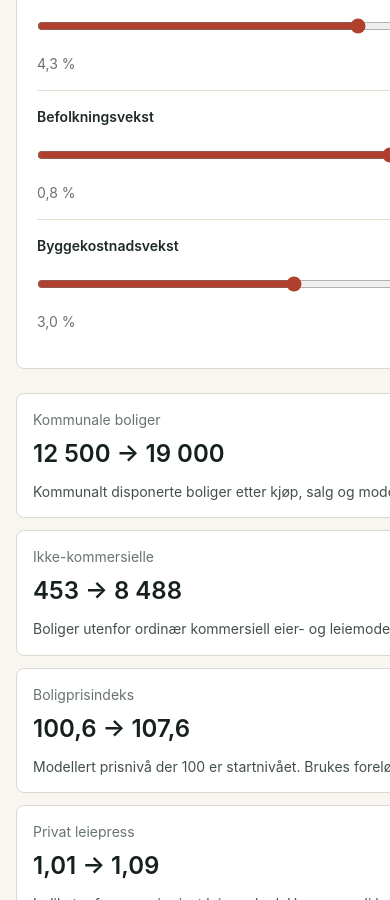
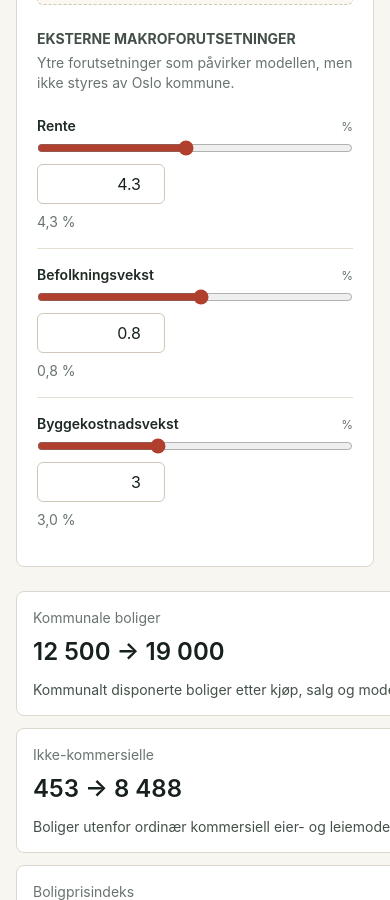
Before and after one commit to runehol/bolig-simulator, a React (Vite) app: page / in a window 390 px wide. Shown: the part 1100-2000 px from the top of the page. Built offline with nearby package versions, Linux system fonts and the light colour scheme.

Commit message:
Tighten responsive UI layout

```diff
--- a/src/ui/ChartPanel.tsx
+++ b/src/ui/ChartPanel.tsx
@@ -25,7 +25,7 @@ export function ChartPanel({
   years,
 }: ChartPanelProps) {
   return (
-    <section className="rounded-lg border border-[#ddd8cd] bg-white p-5">
+    <section className="min-w-0 max-w-full rounded-lg border border-[#ddd8cd] bg-white p-5">
       <div className="mb-5 flex flex-col justify-between gap-3 sm:flex-row sm:items-end">
         <div>
           <h2 className="m-0 text-xl font-semibold">{title}</h2>
--- a/src/ui/HistoricalBacktestView.tsx
+++ b/src/ui/HistoricalBacktestView.tsx
@@ -122,7 +122,7 @@ export function HistoricalBacktestView() {
   const periodLabel = `${historicalModelStart.startYear}-${historicalModelStart.endYear}`;
 
   return (
-    <section className="grid gap-6">
+    <section className="grid min-w-0 gap-6">
       <header className="max-w-5xl">
         <h1 className="m-0 text-3xl leading-[1.1] tracking-normal sm:text-5xl">
           Historisk test
@@ -135,7 +135,7 @@ export function HistoricalBacktestView() {
         </p>
       </header>
 
-      <div className="grid gap-3 sm:grid-cols-2 lg:grid-cols-4">
+      <div className="grid grid-cols-1 gap-3 lg:grid-cols-2 2xl:grid-cols-4">
         <SummaryCard
           explanation="Gjennomsnittlig absolutt årsavvik mellom modellert og observert total boligbestand."
           label="Boligbestand MAE"
--- a/src/ui/ScenarioChart.tsx
+++ b/src/ui/ScenarioChart.tsx
@@ -226,7 +226,7 @@ export function ScenarioChart({
   return (
     <div
       aria-label={ariaLabel}
-      className="h-[22rem] w-full"
+      className="h-[22rem] w-full max-w-full"
       ref={containerRef}
       role="img"
     />
--- a/src/ui/ScenarioWorkshopView.tsx
+++ b/src/ui/ScenarioWorkshopView.tsx
@@ -186,7 +186,7 @@ function ScenarioControl({
         </label>
         <span className="text-xs text-[#68746d]">{definition.suffix}</span>
       </div>
-      <div className="grid grid-cols-[1fr_6.5rem] items-center gap-3">
+      <div className="grid grid-cols-1 items-center gap-3 sm:grid-cols-[minmax(0,1fr)_6.5rem]">
         <input
           aria-label={`${definition.label} slider`}
           className="h-2 w-full cursor-pointer accent-[#b13f2d]"
@@ -201,7 +201,7 @@ function ScenarioControl({
         />
         <input
           aria-label={definition.label}
-          className="h-10 w-full rounded-md border border-[#cfc7b8] bg-white px-2 text-right text-sm text-[#17211c]"
+          className="h-10 w-full max-w-[8rem] rounded-md border border-[#cfc7b8] bg-white px-2 text-right text-sm text-[#17211c] sm:max-w-none"
           id={inputId}
           max={definition.max}
           min={definition.min}
@@ -260,7 +260,7 @@ export function ScenarioWorkshopView({
       </header>
 
       <div className="grid gap-6 xl:grid-cols-[23rem_1fr]">
-        <aside className="self-start rounded-lg border border-[#ddd8cd] bg-white p-5">
+        <aside className="w-full max-w-[32rem] self-start rounded-lg border border-[#ddd8cd] bg-white p-5 xl:max-w-none">
           <h2 className="m-0 text-xl font-semibold">Scenario</h2>
           <p className="mt-2 text-sm text-[#68746d]">
             Slidere gir rask utforsking. Nummerfeltene kan brukes for presise
@@ -301,8 +301,8 @@ export function ScenarioWorkshopView({
           })}
         </aside>
 
-        <section className="grid gap-6">
-          <div className="grid gap-3 sm:grid-cols-2 lg:grid-cols-4">
+        <section className="grid min-w-0 gap-6">
+          <div className="grid grid-cols-1 gap-3 lg:grid-cols-2 2xl:grid-cols-4">
             <SummaryCard
               explanation="Kommunalt disponerte boliger etter kjøp, salg og modellert beholdningsendring."
               label="Kommunale boliger"
--- a/src/ui/SummaryCard.tsx
+++ b/src/ui/SummaryCard.tsx
@@ -8,9 +8,9 @@ export function SummaryCard({
   value: string;
 }) {
   return (
-    <div className="rounded-lg border border-[#ddd8cd] bg-white p-4">
+    <div className="min-w-0 rounded-lg border border-[#ddd8cd] bg-white p-4">
       <p className="m-0 text-sm text-[#68746d]">{label}</p>
-      <p className="mt-2 text-2xl font-semibold">{value}</p>
+      <p className="mt-2 break-words text-2xl font-semibold">{value}</p>
       <p className="mt-3 text-sm leading-snug text-[#435048]">{explanation}</p>
     </div>
   );
```
